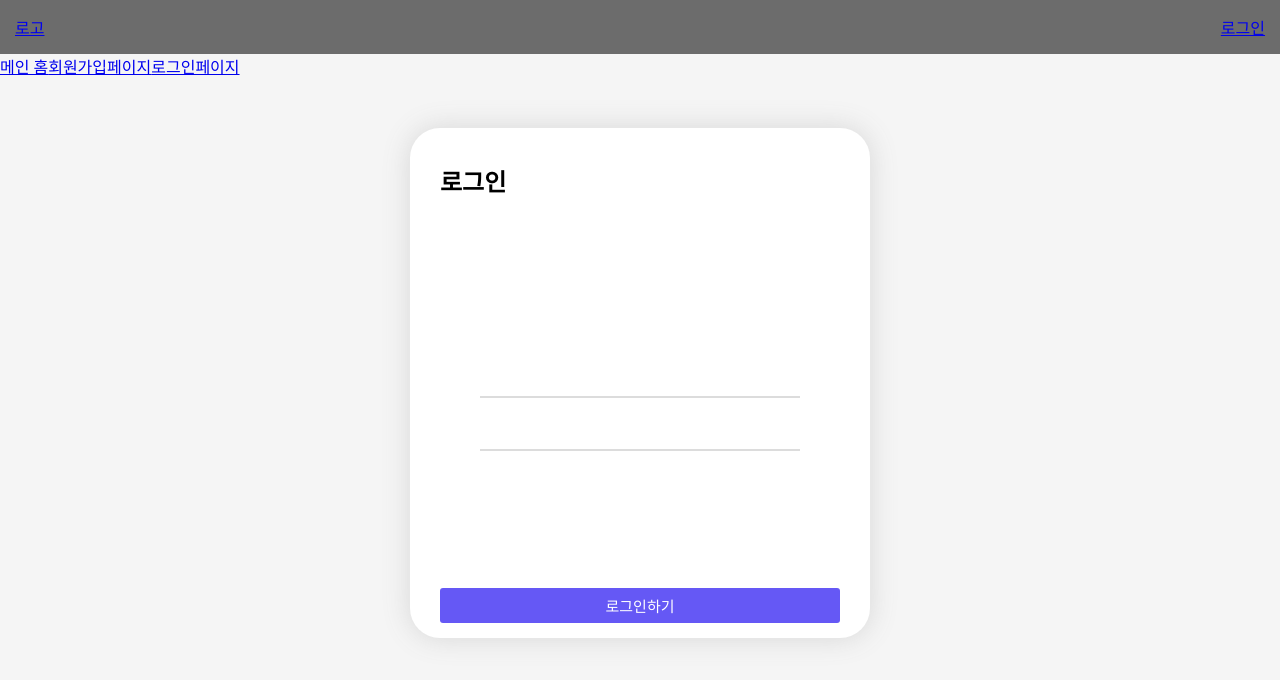
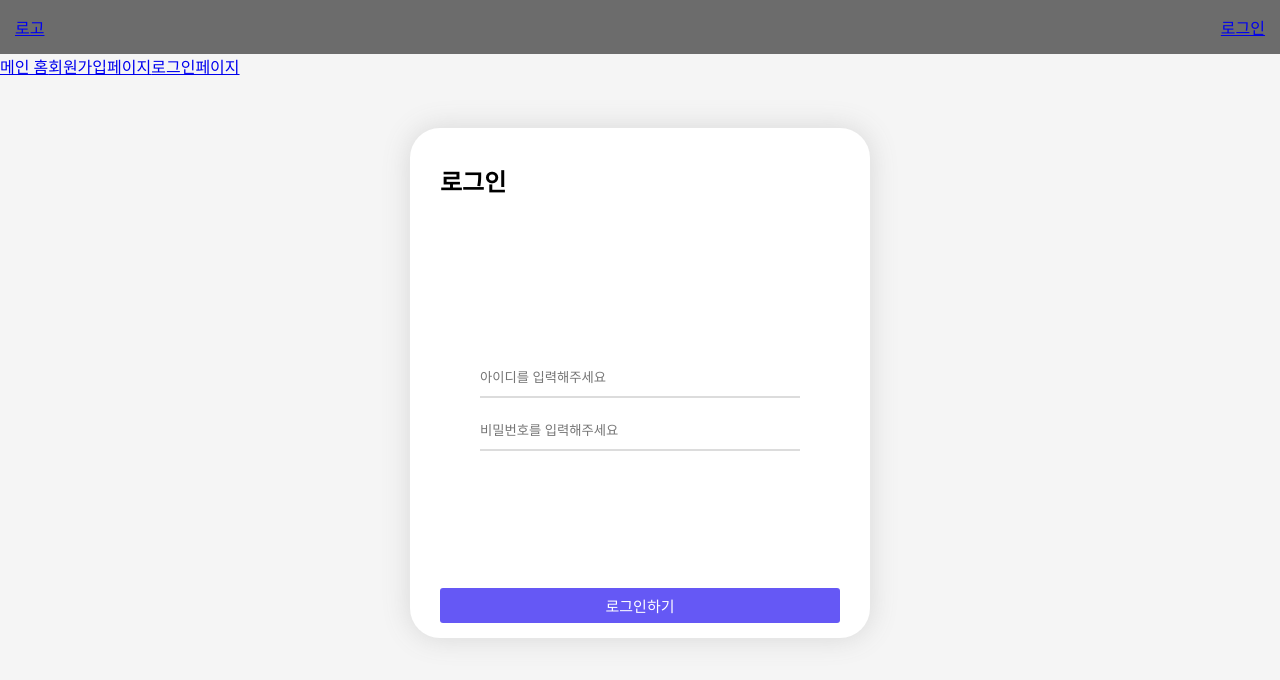
Before and after one commit to yoolf/Ui-test, a React (Vite) app in the folder Yeolmae-Front/: page /loginPage in a window 1280 px wide. Shown: the top 680 px of the page. Built offline with nearby package versions, Linux system fonts and the light colour scheme.

Commit message:
feat: 로그인 기능 레이아웃 추가

```diff
--- a/Yeolmae-Front/src/components/loginPage/loginPage.jsx
+++ b/Yeolmae-Front/src/components/loginPage/loginPage.jsx
@@ -4,7 +4,6 @@ import Wrapper from '../Common/Wrapper';
 
 const Title = styled.h2`
   display: flex;
-
   justify-contents: left;
 `;
 
@@ -37,8 +36,8 @@ function Login() {
     <Wrapper>
       <Title>로그인</Title>
       <InputWrapper>
-        <Input />
-        <Input />
+        <Input id="id" name="id" placeholder="아이디를 입력해주세요" />
+        <Input id="password" name="password" placeholder="비밀번호를 입력해주세요" />
       </InputWrapper>
       <Button text="로그인하기" />
     </Wrapper>
```
